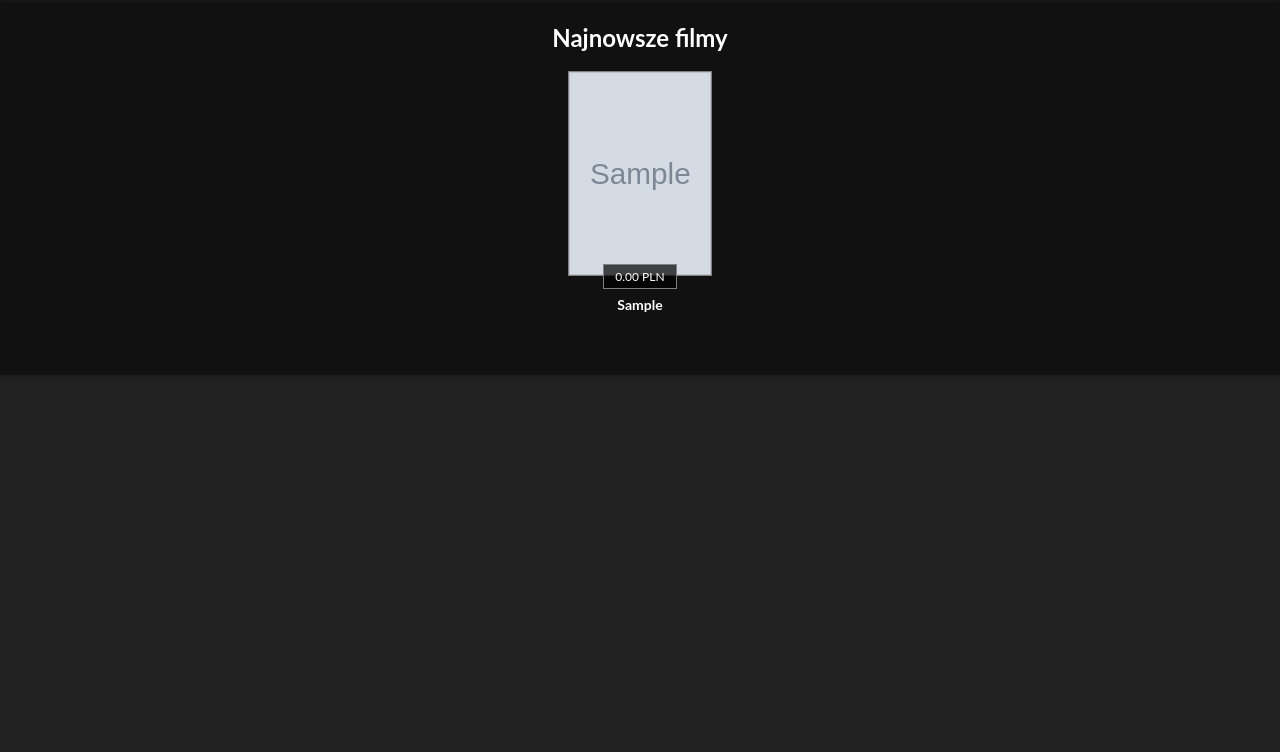
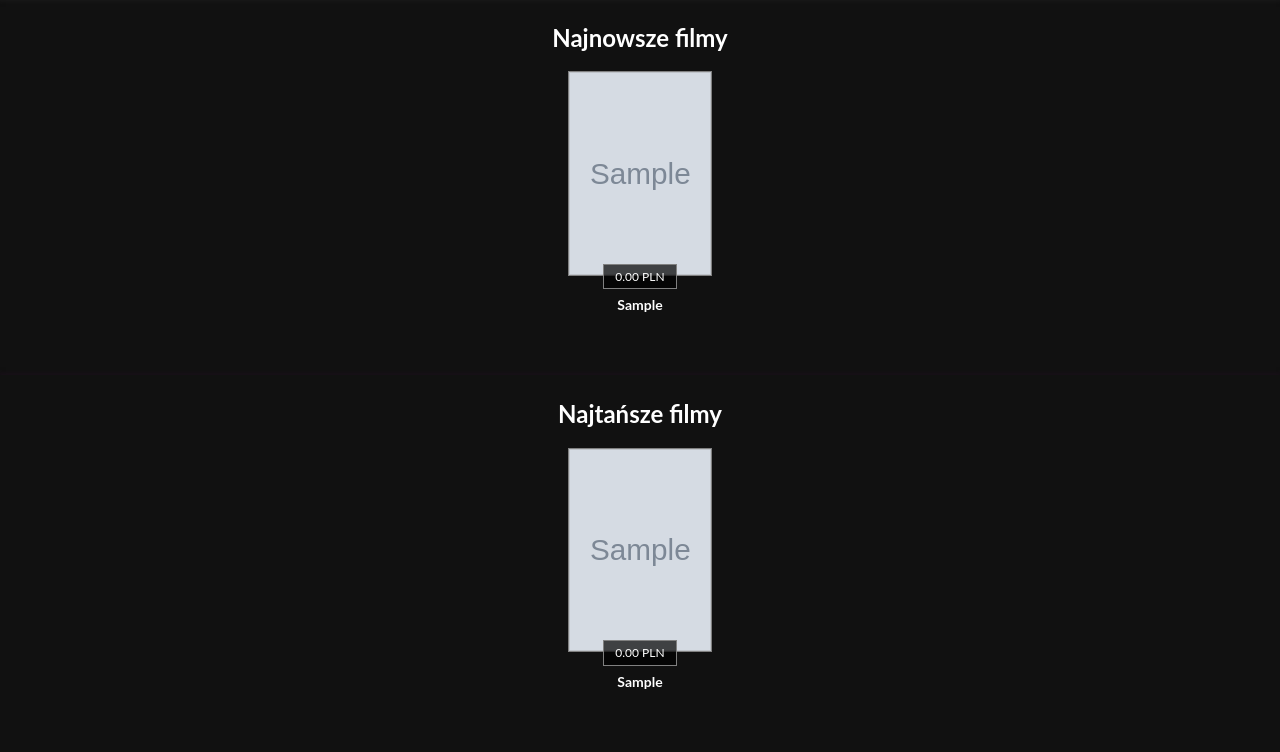
Before and after one commit to Mkgeek23/PAIFilmy, a PHP site: page /index.php?a=6941458 in a window 1280 px wide. Shown: the part 61-813 px from the top of the page. Run offline with PHP 8.4, Linux system fonts and the light colour scheme; tables that the repository leaves empty or names only in its code hold one stand-in row (values such as "Sample post"); data that the repository does not hold is empty; some libraries are stand-ins or nearby versions.

Commit message:
Nowe filmy, poprawki w wyswietlaniu szczegolow filmu

```diff
--- a/code/catalog.php
+++ b/code/catalog.php
@@ -4,7 +4,7 @@
 		<div class="catItems slick">
 			<?php
 
-				$sql = "SELECT * FROM filmy ORDER BY id DESC LIMIT 25";
+				$sql = "SELECT * FROM filmy ORDER BY id DESC LIMIT 24";
 			    $result = $conn->query($sql);
 			    while($row = $result->fetch_assoc()){
 			    	echo '
@@ -22,3 +22,27 @@
 		</div>
 	</div>
 </div>
+<div class="itemsContainer container-background">
+	<div class="container">
+		<h2 class="itemsContainerTitle">Najtańsze filmy</h2>
+		<div class="catItems slick">
+			<?php
+
+				$sql = "SELECT * FROM filmy ORDER BY cenaZakupu ASC LIMIT 24";
+			    $result = $conn->query($sql);
+			    while($row = $result->fetch_assoc()){
+			    	echo '
+			    		<div class="catItem">
+							<div class="simplePoster">
+								<a href="index.php?a=film&fid='.$row['id'].'" class="itemPosterLink"><img src="img/movies/'.$row['image'].'"></a>
+							</div>
+							<div class="cena">'.number_format((float)$row['cenaZakupu'], 2, '.', '').' PLN</div>
+							<a href="index.php?a=film&fid='.$row['id'].'" class="itemLink"><h3>'.$row['tytul'].'</h3></a>
+						</div>
+			    		';
+			    }
+			?>
+
+		</div>
+	</div>
+</div>
--- a/code/movie.php
+++ b/code/movie.php
@@ -29,7 +29,7 @@
 			<ul class="attributes">
 				<li><?php echo date('Y', strtotime($row['dataProdukcji']))?></li>
 				<li><?php echo $row['krajProdukcji']?></li>
-				<li><?php echo ($row['lektor']?"Lektor PL".($row['dubbing']?" / Dubbing PL".($row['napisy']?" / Napisy PL":""):($row['napisy']?" / Napisy PL":"")):($row['dubbing']?"Dubbing PL".($row['napisy']?" / Napisy PL":""):($row['napisy']?" / Napisy PL":"")))?></li>
+				<li><?php echo ($row['lektor']?"Lektor PL".($row['dubbing']?" / Dubbing PL".($row['napisy']?" / Napisy PL":""):($row['napisy']?" / Napisy PL":"")):($row['dubbing']?"Dubbing PL".($row['napisy']?" / Napisy PL":""):($row['napisy']?"Napisy PL":"Oryginalny PL")))?></li>
 			</ul>
 			<div class="movie-info">
 				<div class="listInline">
@@ -85,7 +85,7 @@
 			<ul class="attributes">
 				<li><?php echo date('Y', strtotime($row['dataProdukcji']))?></li>
 				<li><?php echo $row['krajProdukcji']?></li>
-				<li><?php echo ($row['lektor']?"Lektor PL".($row['dubbing']?" / Dubbing PL".($row['napisy']?" / Napisy PL":""):($row['napisy']?" / Napisy PL":"")):($row['dubbing']?"Dubbing PL".($row['napisy']?" / Napisy PL":""):($row['napisy']?" / Napisy PL":"")))?></li>
+				<li><?php echo ($row['lektor']?"Lektor PL".($row['dubbing']?" / Dubbing PL".($row['napisy']?" / Napisy PL":""):($row['napisy']?" / Napisy PL":"")):($row['dubbing']?"Dubbing PL".($row['napisy']?" / Napisy PL":""):($row['napisy']?"Napisy PL":"Oryginalny PL")))?></li>
 			</ul>
 			<div class="movie-info">
 				<h2>Twórcy:</h2>
```
Also changed, not shown: img/movies/6900785.6.jpg (added), img/movies/6900791.6.jpg (added), img/movies/6901032.6.jpg (added), img/movies/6901063.6.jpg (added), img/movies/6936218.6.jpg (added), img/movies/6941458.6.jpg (added), img/movies/7383021.6.jpg (added), img/movies/7421367.6.jpg (added), img/movies/7517878.6.jpg (added), img/movies/7828023.6.jpg (added), img/movies/7877452.6.jpg (added), img/movies/7894169.6.jpg (added), img/movies/7897336.6.jpg (added), img/movies/7905225.6.jpg (added), 1 more files.
